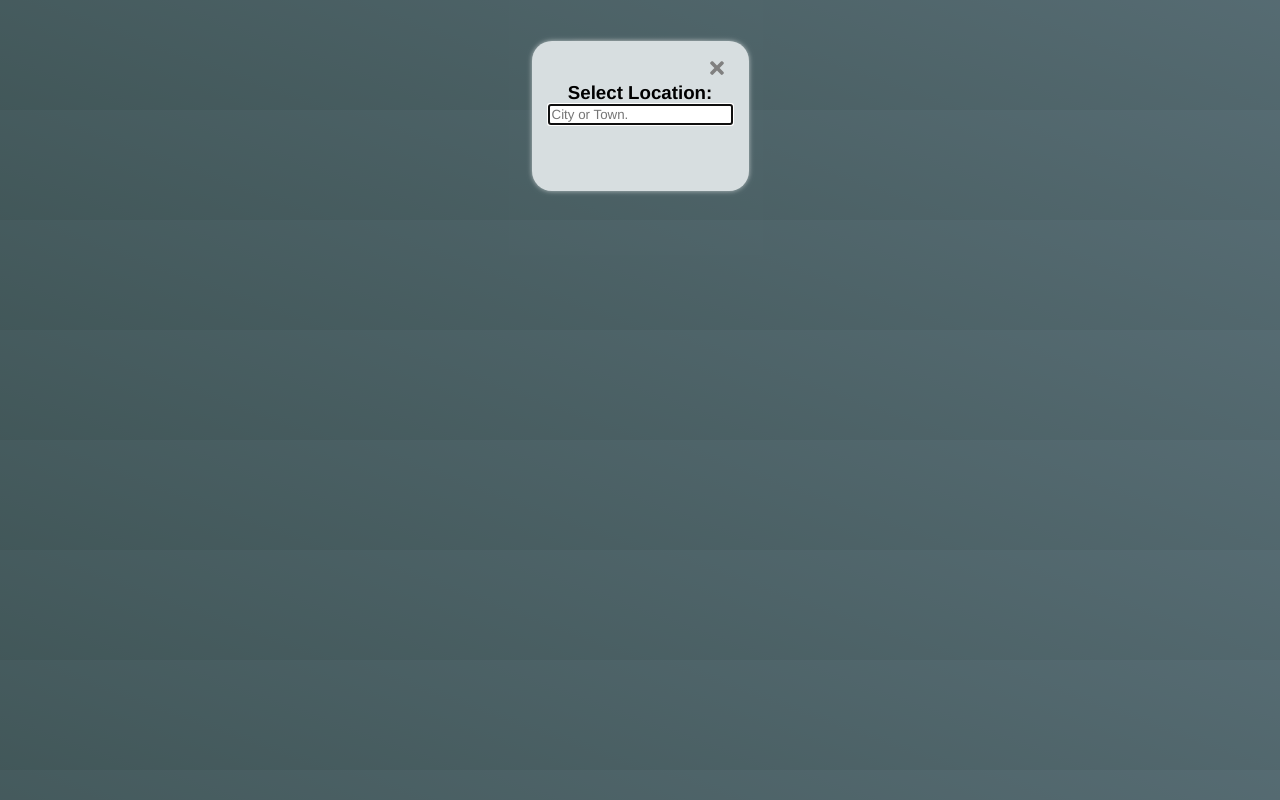
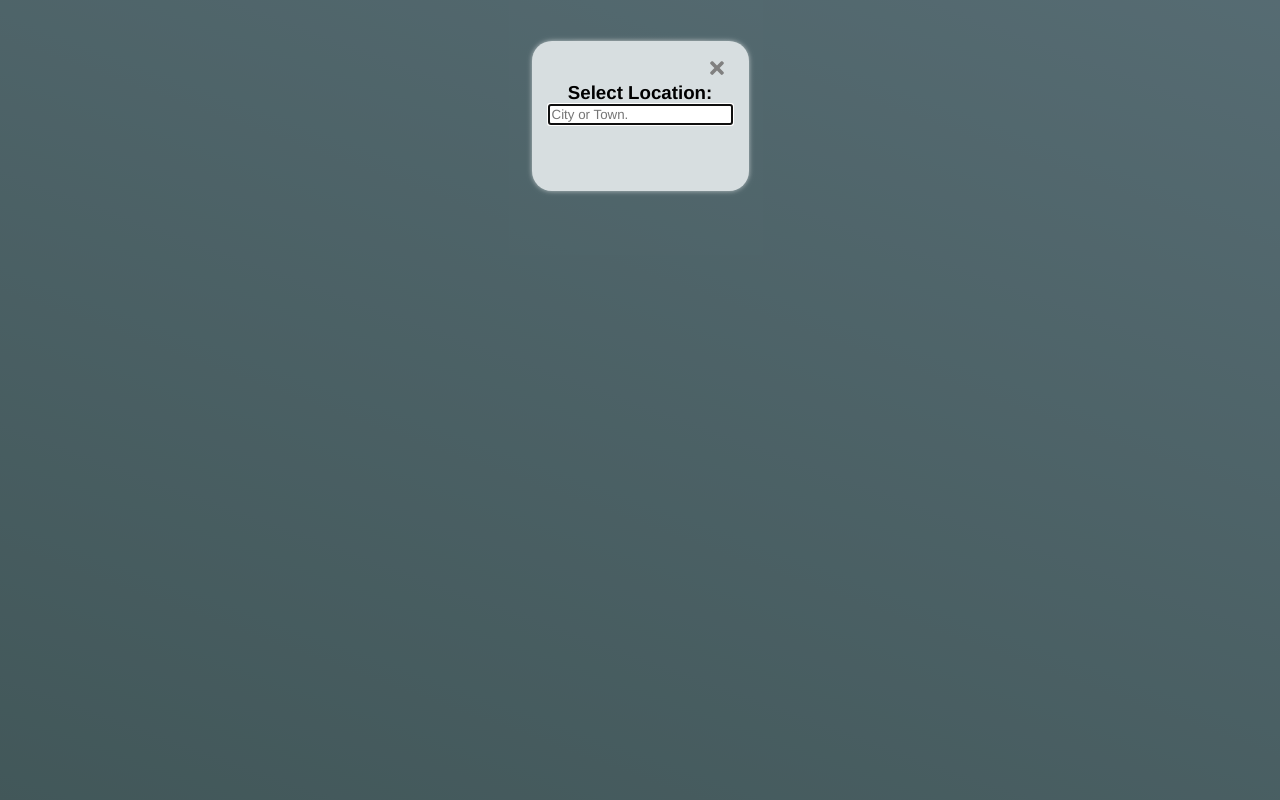
Before and after one commit to joshmhughes07/React-Weather-App, a React (Vite) app: page / in a window 1280 px wide. Built offline with nearby package versions, Linux system fonts and the light colour scheme.

Commit message:
fix root element not scaling to the content and screen size

```diff
--- a/index.html
+++ b/index.html
@@ -3,6 +3,7 @@
   <head>
     <meta charset="UTF-8" />
     <link rel="icon" type="image/svg+xml" href="/vite.svg" />
+    <link rel="stylesheet" href="/index.css"/>
     <meta name="viewport" content="width=device-width, initial-scale=1.0" />
     <title>my-react-app</title>
   </head>
--- a/src/index.css
+++ b/src/index.css
@@ -11,6 +11,10 @@
   -webkit-font-smoothing: antialiased;
   -moz-osx-font-smoothing: grayscale; */
 }
+#root{
+  min-height:100vh;
+}
+
 
 * {
   box-sizing: border-box;
```
